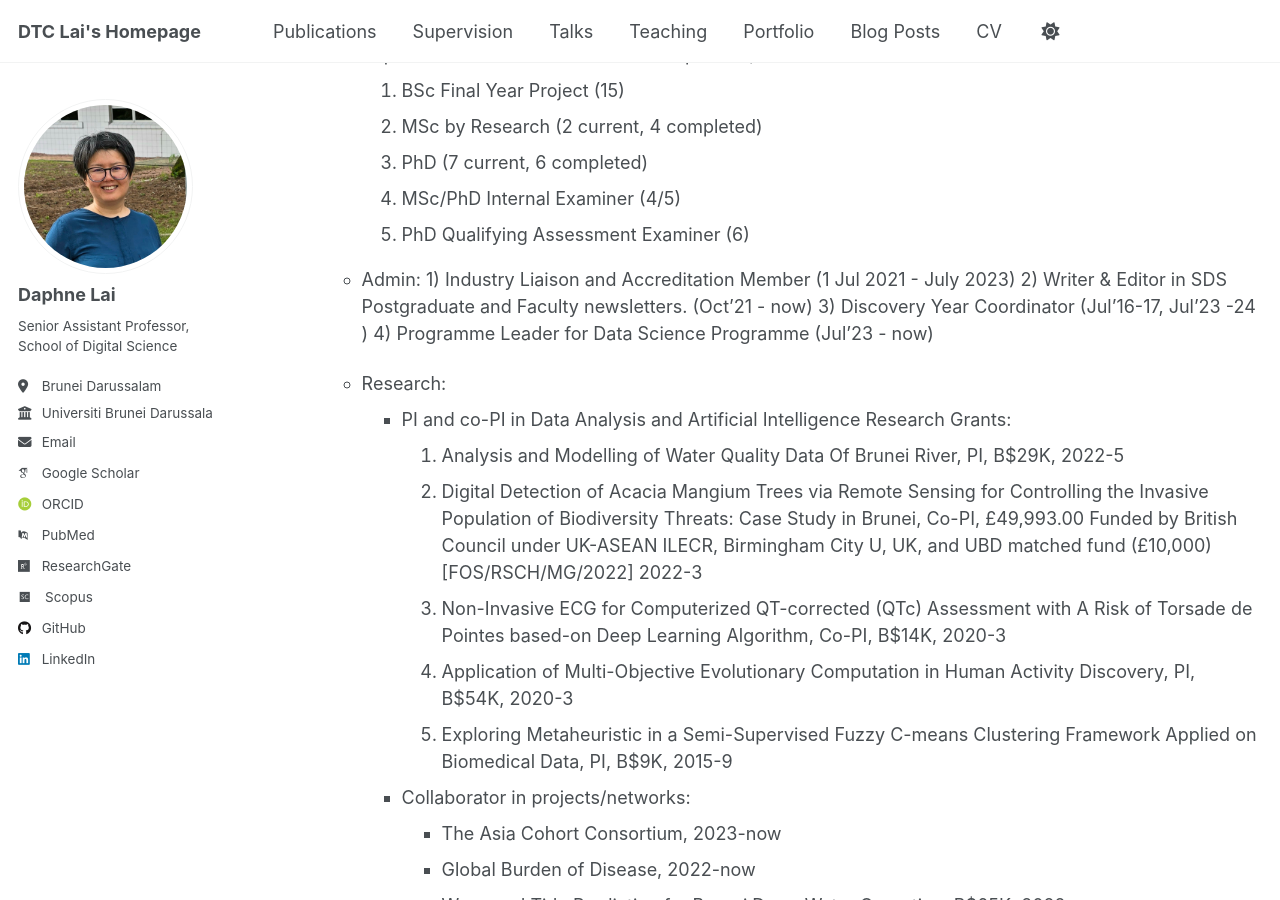
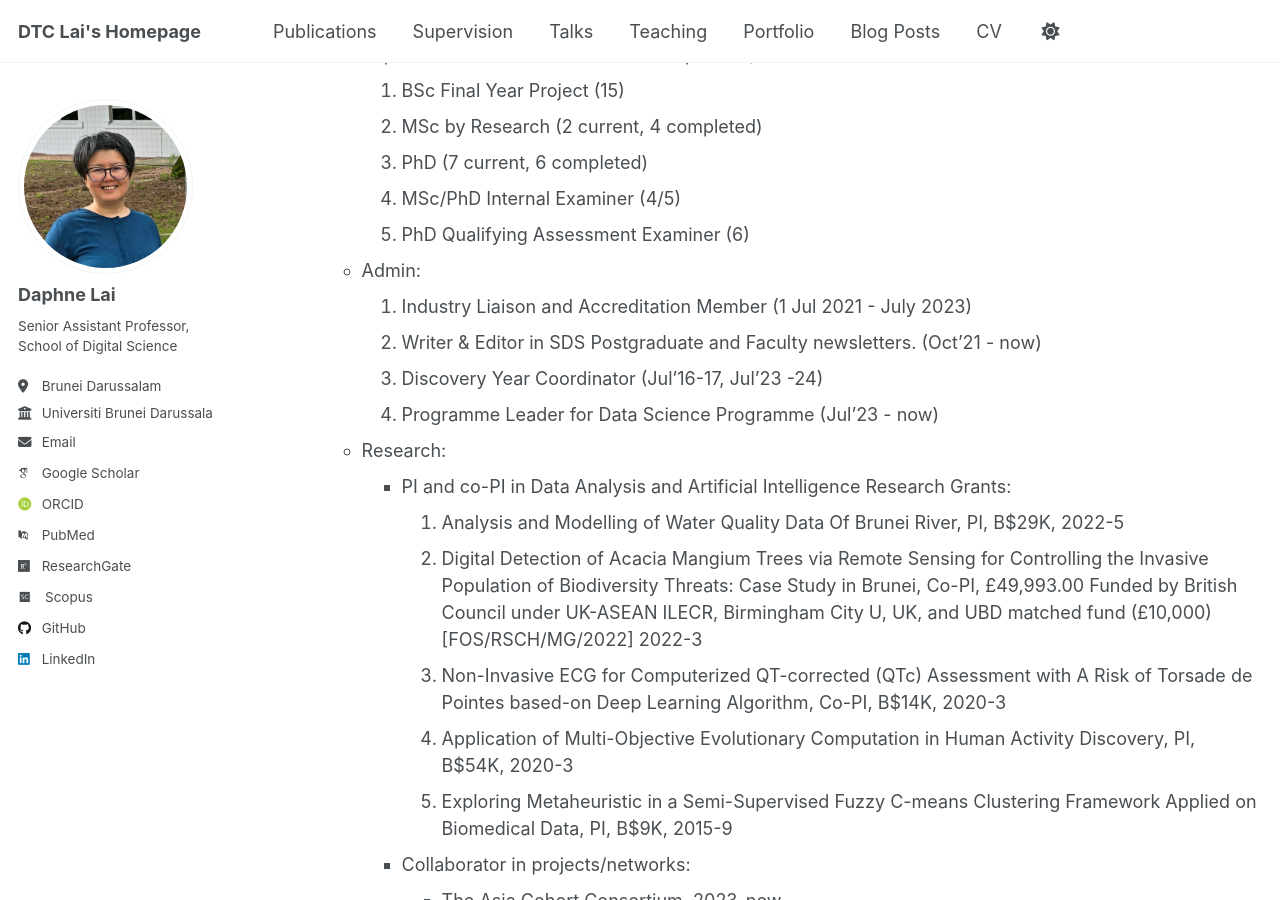
Before and after one commit to dtclai/dtclai.github.io, a Jekyll site: the page built from _pages/cv.md, in a window 1280 px wide and 900 px high, scrolled down 789 px. Built offline with Jekyll 4.4.1, drawn with Linux system fonts in a browser that asks for light colours; some web fonts are replaced.

Commit message:
Update cv.md

```diff
--- a/_pages/cv.md
+++ b/_pages/cv.md
@@ -39,10 +39,10 @@ Work experience (CV in working progress)
     5. PhD Qualifying Assessment Examiner (6)
 
   * Admin:
-    1) Industry Liaison and Accreditation Member (1 Jul 2021 - July 2023)
-    2) Writer & Editor in SDS Postgraduate and Faculty newsletters. (Oct'21 - now)
-    3) Discovery Year Coordinator (Jul'16-17, Jul'23 -24 )
-    4) Programme Leader for Data Science Programme (Jul'23 - now)
+    1. Industry Liaison and Accreditation Member (1 Jul 2021 - July 2023)
+    2. Writer & Editor in SDS Postgraduate and Faculty newsletters. (Oct'21 - now)
+    3. Discovery Year Coordinator (Jul'16-17, Jul'23 -24)
+    4. Programme Leader for Data Science Programme (Jul'23 - now)
 
 
   * Research:
```
